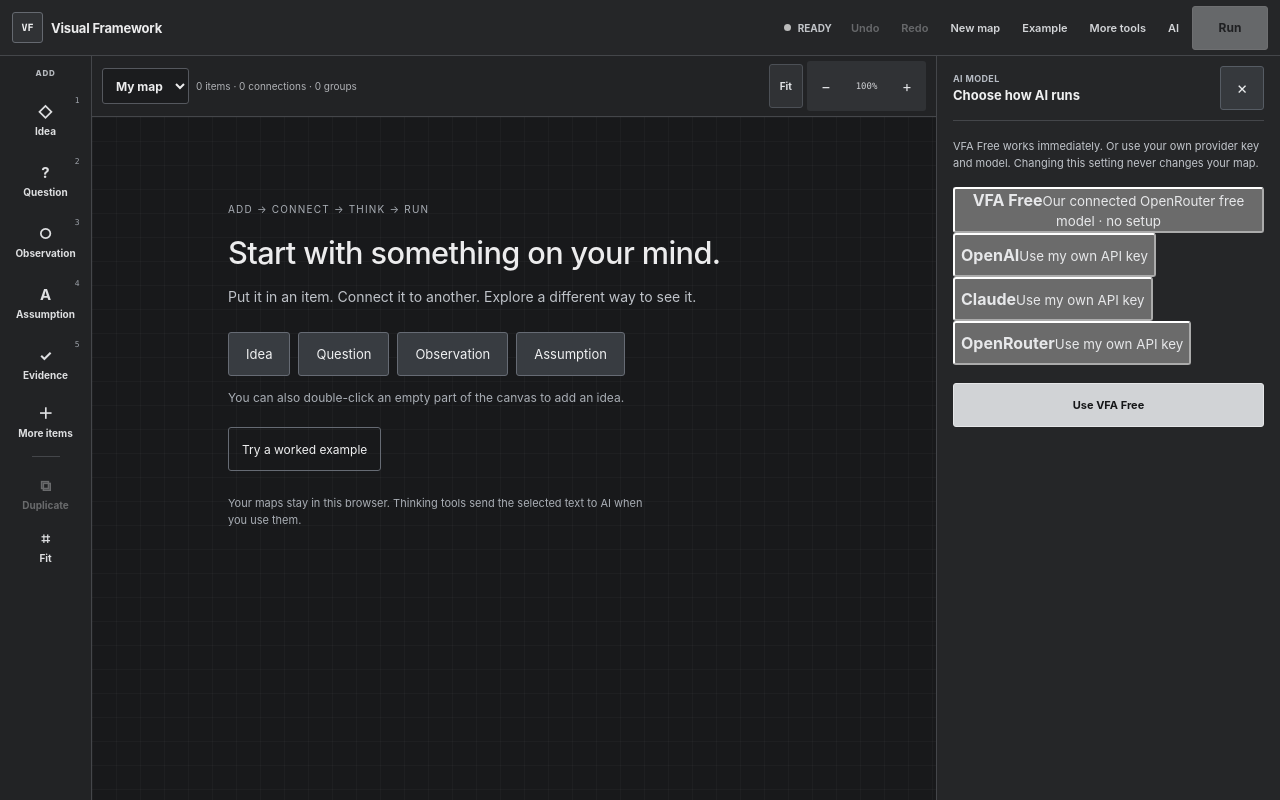
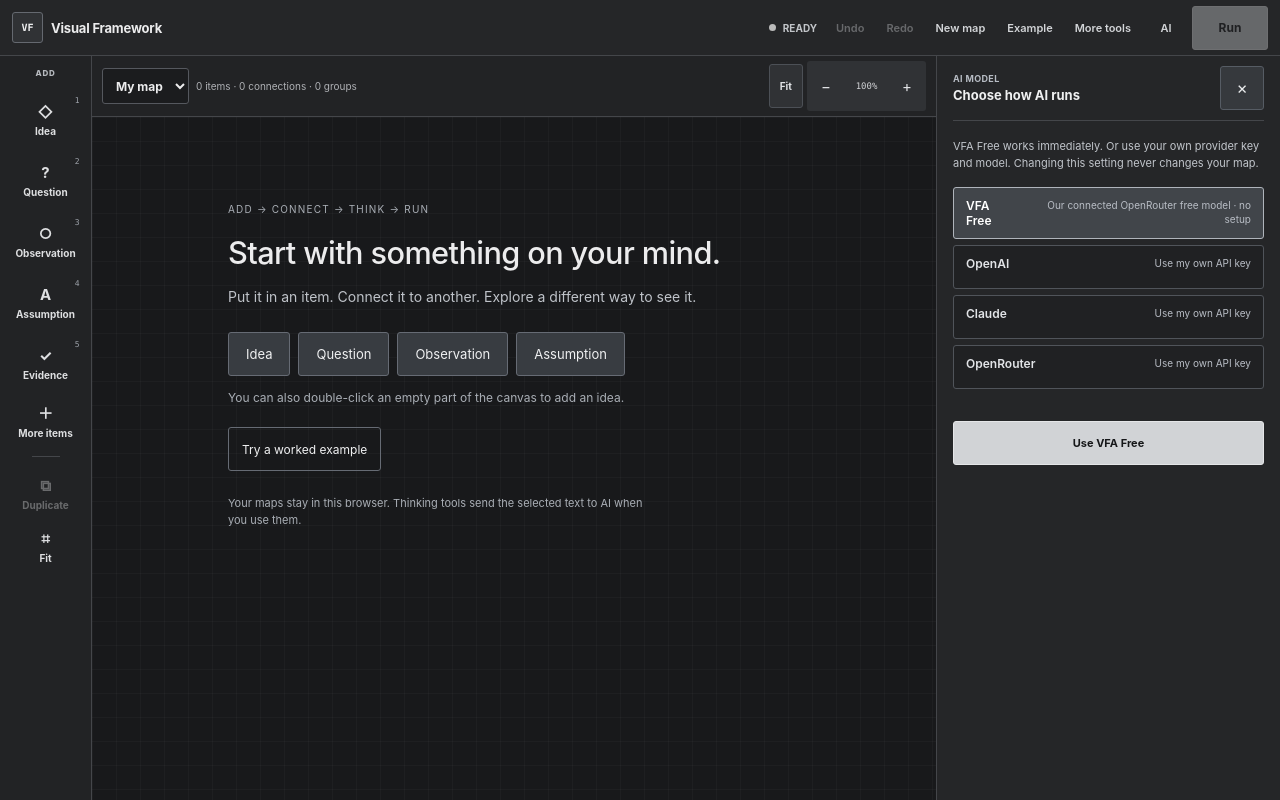
Before and after one commit to Joenasriani/visual-framework-system-app, a React (Vite) app: page / in a window 1280 px wide. Both pictures are taken after a click on the button "AI". Built offline with nearby package versions, Linux system fonts and the light colour scheme.

Commit message:
Style model settings as workstation controls

```diff
--- a/src/ui/workstation.css
+++ b/src/ui/workstation.css
@@ -37,3 +37,16 @@ html,body,#root{background:var(--bg);color:var(--ink)}
 .empty-canvas{position:absolute;left:50%;top:0;transform:translateX(-50%)}
 
 .connection-group.semantic .connection-main{stroke:#acb3bd;stroke-dasharray:4 5;stroke-width:1.4}.connection-group.semantic .connection-label{font-size:11px;fill:#d5dae1;stroke:#18191b;stroke-width:6px}
+
+.ai-settings-action{min-width:44px}
+.model-provider-list{display:grid;gap:6px;margin:14px 0}
+.model-provider-list button{display:flex;align-items:flex-start;justify-content:space-between;gap:12px;width:100%;padding:10px 12px;background:#202123;color:#e2e4e7;border:1px solid #50545a;text-align:left}
+.model-provider-list button:hover{background:#303338}
+.model-provider-list button.active{background:#41454a;border-color:#afb4bb;color:#fff}
+.model-provider-list button strong{font-size:12px;font-weight:600}
+.model-provider-list button small{font-size:10px;line-height:1.4;color:#b8bdc5;text-align:right}
+.model-privacy-note{font-size:11px;line-height:1.55;color:#b8bdc5;margin:10px 0}
+.model-test-state{padding:9px 10px;border:1px solid #555a61;background:#202123;font-size:11px;line-height:1.45}
+.model-test-ok{border-color:#617a69;color:#cfe2d5}
+.model-test-error{border-color:#855f5c;color:#efcfcc}
+.model-actions{display:grid;gap:7px;margin-top:14px}
```
